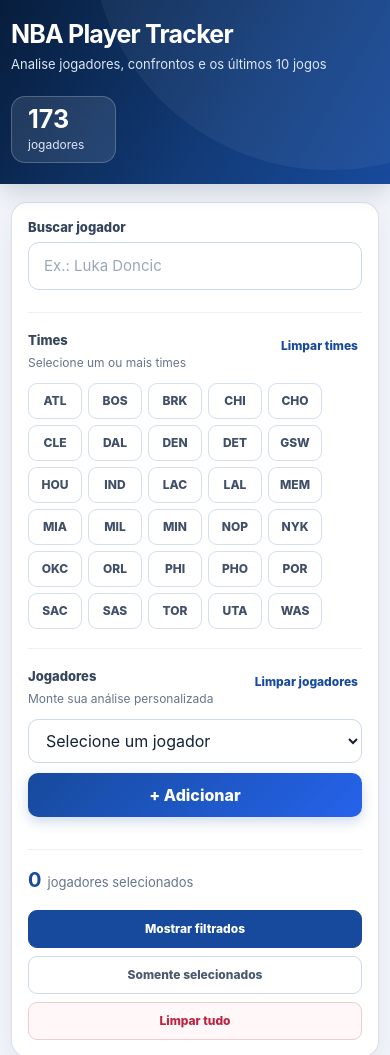
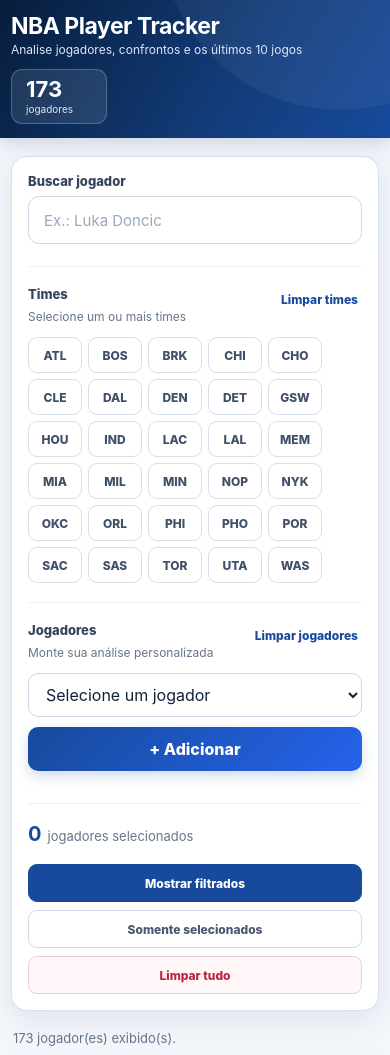
Before and after one commit to BrunoGiraoNBA/nba-player-tracker, a plain HTML site: page index.html in a window 390 px wide. Shown: the top 1055 px of the page. Drawn offline with Linux system fonts and the light colour scheme.

Commit message:
Update style.css

```diff
--- a/style.css
+++ b/style.css
@@ -15,11 +15,8 @@
     --green: #138a57;
     --green-bg: #e9f8f1;
 
-    --shadow:
-        0 10px 30px rgba(15, 35, 65, 0.08);
-
-    --shadow-hover:
-        0 15px 38px rgba(15, 35, 65, 0.13);
+    --shadow: 0 10px 30px rgba(15, 35, 65, 0.08);
+    --shadow-hover: 0 15px 38px rgba(15, 35, 65, 0.13);
 
     --radius: 16px;
 }
@@ -80,14 +77,14 @@ button {
 
 
 /* ========================================
-   TOPO
+   TOPO - COMPACTO
 ======================================== */
 
 .topo {
     position: relative;
     overflow: hidden;
 
-    padding: 28px 0;
+    padding: 14px 0;
 
     color: #ffffff;
 
@@ -100,8 +97,8 @@ button {
         );
 
     box-shadow:
-        0 6px 24px
-        rgba(5, 25, 55, 0.18);
+        0 4px 18px
+        rgba(5, 25, 55, 0.16);
 }
 
 .topo::after {
@@ -109,11 +106,11 @@ button {
 
     position: absolute;
 
-    width: 480px;
-    height: 480px;
+    width: 360px;
+    height: 360px;
 
-    right: -180px;
-    top: -310px;
+    right: -130px;
+    top: -250px;
 
     border-radius: 50%;
 
@@ -129,14 +126,14 @@ button {
     align-items: center;
     justify-content: space-between;
 
-    gap: 24px;
+    gap: 18px;
 }
 
 .marca {
     display: flex;
     align-items: center;
 
-    gap: 16px;
+    gap: 12px;
 }
 
 .marca-bola {
@@ -144,21 +141,21 @@ button {
     align-items: center;
     justify-content: center;
 
-    width: 58px;
-    height: 58px;
+    width: 42px;
+    height: 42px;
 
-    flex: 0 0 58px;
+    flex: 0 0 42px;
 
     border:
         1px solid
         rgba(255, 255, 255, 0.20);
 
-    border-radius: 17px;
+    border-radius: 12px;
 
     background:
         rgba(255, 255, 255, 0.10);
 
-    font-size: 30px;
+    font-size: 22px;
 
     box-shadow:
         inset 0 1px 0
@@ -169,33 +166,33 @@ button {
     margin: 0;
 
     font-size: clamp(
-        27px,
-        3vw,
-        38px
+        22px,
+        2.5vw,
+        29px
     );
 
-    line-height: 1.1;
-    letter-spacing: -0.8px;
+    line-height: 1.05;
+    letter-spacing: -0.5px;
 }
 
 .topo p {
-    margin: 7px 0 0;
+    margin: 4px 0 0;
 
     color: #dbe7fa;
 
-    font-size: 15px;
+    font-size: 12px;
 }
 
 .contador {
-    min-width: 125px;
+    min-width: 96px;
 
-    padding: 13px 22px;
+    padding: 8px 14px;
 
     border:
         1px solid
         rgba(255, 255, 255, 0.22);
 
-    border-radius: 14px;
+    border-radius: 11px;
 
     background:
         rgba(255, 255, 255, 0.10);
@@ -208,18 +205,18 @@ button {
 .contador strong {
     display: block;
 
-    font-size: 30px;
+    font-size: 22px;
     line-height: 1;
 }
 
 .contador span {
     display: block;
 
-    margin-top: 5px;
+    margin-top: 3px;
 
     color: #dce7fa;
 
-    font-size: 12px;
+    font-size: 10px;
 }
 
 
@@ -400,8 +397,7 @@ button {
 
     color: var(--blue);
 
-    transform:
-        translateY(-1px);
+    transform: translateY(-1px);
 }
 
 .time-opcao input:checked + label {
@@ -493,8 +489,7 @@ button {
 }
 
 .botao-primario:hover {
-    transform:
-        translateY(-1px);
+    transform: translateY(-1px);
 
     box-shadow:
         0 8px 18px
@@ -740,8 +735,7 @@ button {
 
     box-shadow: var(--shadow-hover);
 
-    transform:
-        translateY(-1px);
+    transform: translateY(-1px);
 }
 
 .jogador-cabecalho {
@@ -893,6 +887,7 @@ button {
     color: #10223c;
 
     font-size: 18px;
+
     line-height: 1.1;
 }
 
@@ -945,6 +940,7 @@ button {
     font-weight: 900;
 
     letter-spacing: 0.25px;
+
     text-transform: uppercase;
 }
 
@@ -981,16 +977,19 @@ button {
 
 .tendencia-acima {
     color: var(--green);
+
     background: var(--green-bg);
 }
 
 .tendencia-estavel {
     color: #87610a;
+
     background: #fff8df;
 }
 
 .tendencia-abaixo {
     color: #c62c48;
+
     background: #fff0f3;
 }
 
@@ -1035,13 +1034,15 @@ button {
     }
 
     .topo {
-        padding: 21px 0;
+        padding: 14px 0;
     }
 
     .topo-conteudo {
         align-items: flex-start;
 
         flex-direction: column;
+
+        gap: 12px;
     }
 
     .marca {
@@ -1049,34 +1050,34 @@ button {
     }
 
     .marca-bola {
-        width: 48px;
-        height: 48px;
+        width: 42px;
+        height: 42px;
 
-        flex-basis: 48px;
+        flex-basis: 42px;
 
-        border-radius: 14px;
+        border-radius: 12px;
 
-        font-size: 24px;
+        font-size: 21px;
     }
 
     .topo h1 {
-        font-size: 25px;
+        font-size: 23px;
     }
 
     .topo p {
-        font-size: 13px;
+        font-size: 12px;
     }
 
     .contador {
-        min-width: 105px;
+        min-width: 96px;
 
-        padding: 10px 16px;
+        padding: 8px 14px;
 
         text-align: left;
     }
 
     .contador strong {
-        font-size: 25px;
+        font-size: 22px;
     }
 
     .painel-filtros {
@@ -1149,7 +1150,6 @@ button {
     .tabela-jogos td {
         padding: 11px 12px;
     }
-
 }
 
 
@@ -1181,5 +1181,4 @@ button {
     .botao-perigo {
         width: 100%;
     }
-
 }
```
